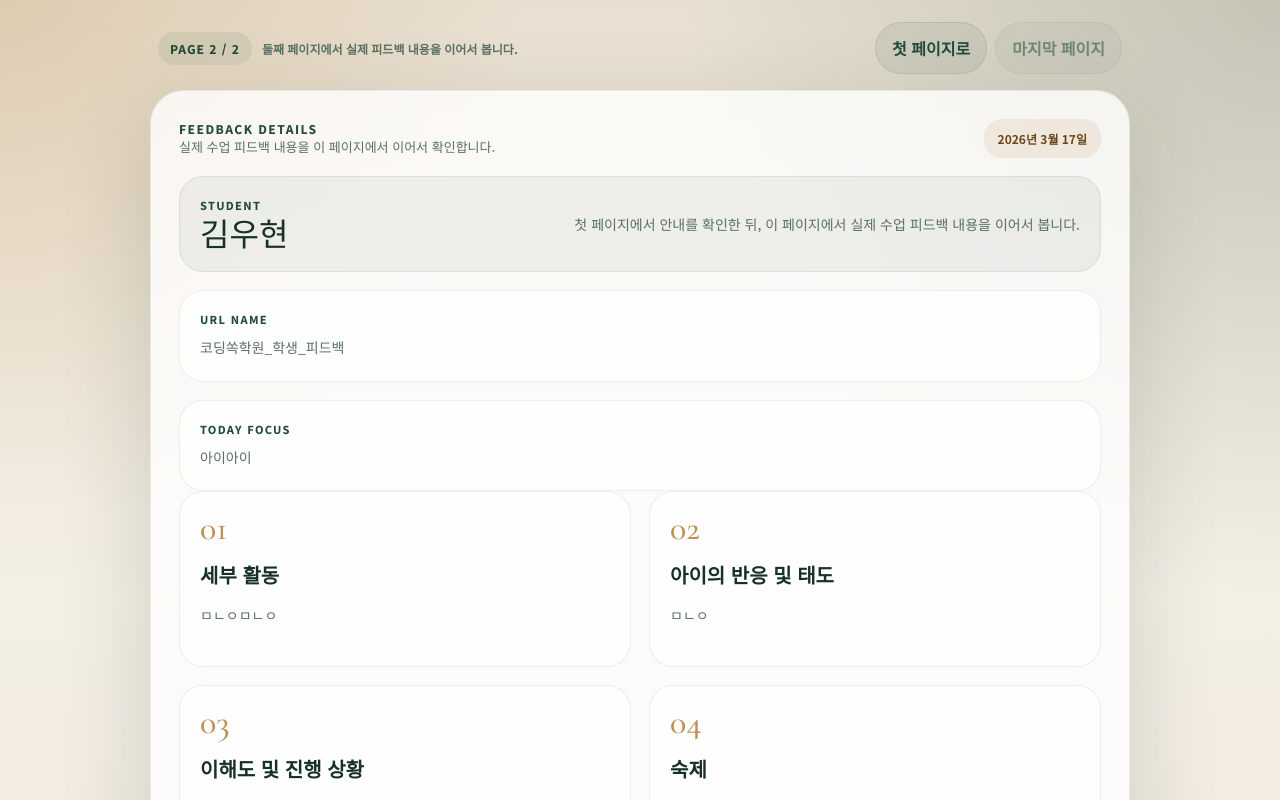
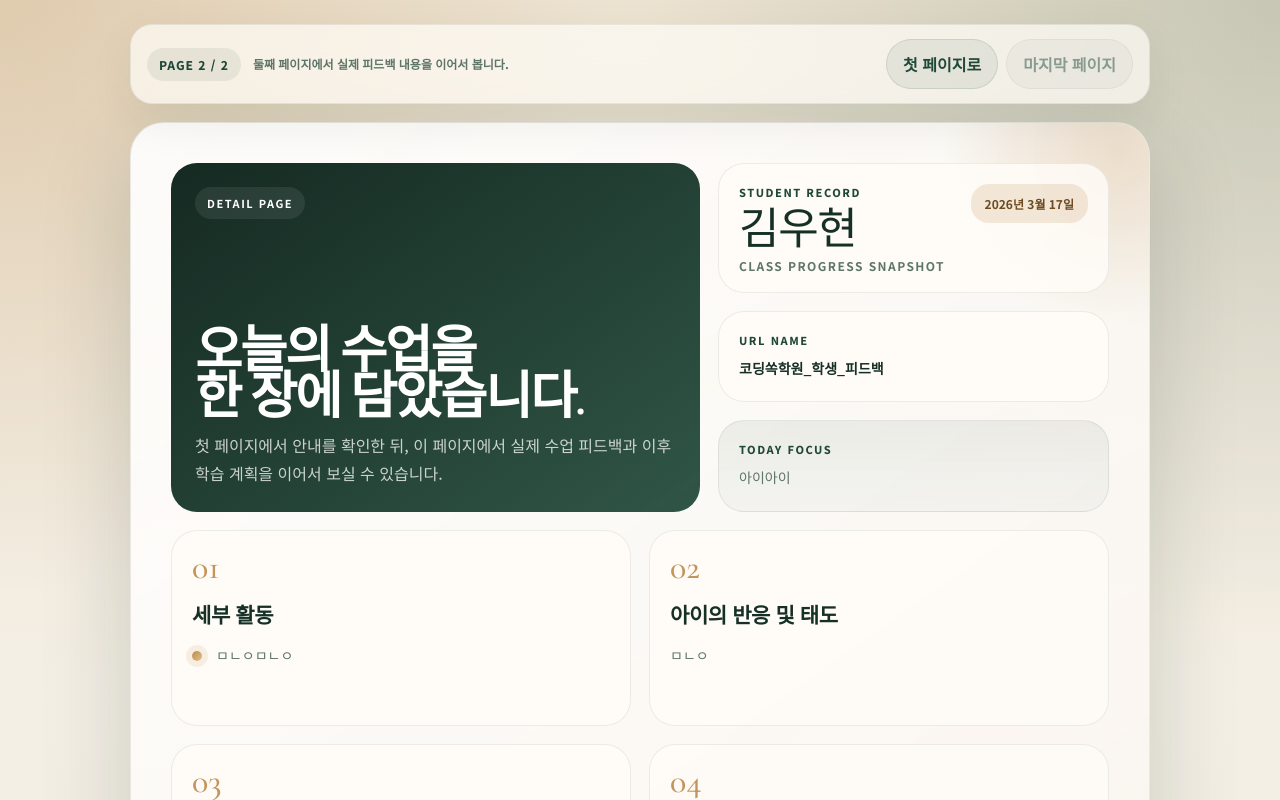
Before and after one commit to ProCodeJH/feedback-share-url, a website: page 코딩쏙학원_학생_피드백/index.html in a window 1280 px wide. Both pictures are taken after a click on the button "피드백 보기". Shown: the top 800 px of the page. Drawn offline with nearby package versions, Linux system fonts and the light colour scheme.

Commit message:
Publish feedback page: 코딩쏙학원_학생_피드백

```diff
--- a/코딩쏙학원_학생_피드백/index.html
+++ b/코딩쏙학원_학생_피드백/index.html
@@ -9,109 +9,231 @@
   <link href="https://fonts.googleapis.com/css2?family=Cormorant+Garamond:wght@500;600;700&family=Noto+Sans+KR:wght@400;500;700;800&display=swap" rel="stylesheet">
   <style>
     :root {
-      --paper: #f4efe5;
-      --ink: #173127;
-      --ink-soft: #597063;
-      --forest: #224a3a;
-      --forest-deep: #142b21;
-      --gold: #b98745;
-      --line: rgba(23,49,39,0.1);
-      --shadow: 0 28px 90px rgba(20,43,33,0.16);
+      --bg: #f4efe5;
+      --bg-deep: #ece2d0;
+      --panel: rgba(255, 252, 247, 0.84);
+      --panel-strong: rgba(255,255,255,0.9);
+      --ink: #163026;
+      --ink-soft: #5e7569;
+      --forest: #1f4838;
+      --forest-deep: #10251d;
+      --gold: #bc8a4d;
+      --gold-soft: rgba(188, 138, 77, 0.18);
+      --line: rgba(22, 48, 38, 0.1);
+      --shadow: 0 28px 90px rgba(16, 37, 29, 0.18);
+      --radius-xl: 34px;
+      --radius-lg: 26px;
+      --radius-md: 20px;
     }
+
     * { box-sizing: border-box; }
     html, body { margin: 0; min-height: 100%; }
+
     body {
       font-family: "Noto Sans KR", sans-serif;
       color: var(--ink);
       background:
-        radial-gradient(circle at top left, rgba(185,135,69,0.22), transparent 28%),
-        radial-gradient(circle at top right, rgba(34,74,58,0.18), transparent 32%),
-        linear-gradient(180deg, #e8dfd0 0%, var(--paper) 44%, #ece4d8 100%);
+        radial-gradient(circle at top left, rgba(188, 138, 77, 0.26), transparent 30%),
+        radial-gradient(circle at top right, rgba(31, 72, 56, 0.18), transparent 32%),
+        linear-gradient(180deg, var(--bg-deep) 0%, var(--bg) 46%, #efe8dc 100%);
+      overflow-x: hidden;
     }
-    .shell { min-height: 100vh; padding: 22px; }
+
+    body::before {
+      content: "";
+      position: fixed;
+      inset: 0;
+      pointer-events: none;
+      background:
+        linear-gradient(rgba(255,255,255,0.14) 1px, transparent 1px),
+        linear-gradient(90deg, rgba(255,255,255,0.14) 1px, transparent 1px);
+      background-size: 26px 26px;
+      opacity: 0.18;
+      mix-blend-mode: soft-light;
+    }
+
+    .shell {
+      min-height: 100vh;
+      padding: 24px 18px 40px;
+    }
+
     .viewer-nav {
+      position: sticky;
+      top: 16px;
+      z-index: 10;
       display: flex;
       justify-content: space-between;
       align-items: center;
-      gap: 12px;
-      max-width: 980px;
-      margin: 0 auto 16px;
-      padding: 0 8px;
+      gap: 14px;
+      max-width: 1020px;
+      margin: 0 auto 18px;
+      padding: 14px 16px;
+      border-radius: 22px;
+      background: rgba(255,252,247,0.7);
+      border: 1px solid rgba(22, 48, 38, 0.08);
+      backdrop-filter: blur(16px);
+      box-shadow: 0 16px 44px rgba(16, 37, 29, 0.08);
     }
+
     .viewer-meta {
       display: flex;
       align-items: center;
-      gap: 10px;
+      gap: 12px;
+      min-width: 0;
       color: var(--ink-soft);
       font-size: 12px;
       font-weight: 700;
     }
+
     .page-pill {
       display: inline-flex;
       align-items: center;
       justify-content: center;
-      min-width: 88px;
+      min-width: 92px;
       padding: 8px 12px;
       border-radius: 999px;
-      background: rgba(34,74,58,0.08);
+      background: rgba(31, 72, 56, 0.08);
       color: var(--forest);
       font-size: 12px;
       font-weight: 800;
       letter-spacing: 0.08em;
       text-transform: uppercase;
+      flex-shrink: 0;
     }
-    .viewer-buttons { display: flex; gap: 8px; }
+
+    #page-caption {
+      min-width: 0;
+      line-height: 1.55;
+    }
+
+    .viewer-buttons {
+      display: flex;
+      gap: 8px;
+      flex-shrink: 0;
+    }
+
     button {
       appearance: none;
-      border: 1px solid rgba(34,74,58,0.1);
+      border: 1px solid rgba(31, 72, 56, 0.12);
       border-radius: 999px;
-      padding: 13px 16px;
+      padding: 12px 16px;
       font: inherit;
       font-weight: 800;
       cursor: pointer;
-      background: rgba(34,74,58,0.08);
+      background: rgba(31, 72, 56, 0.08);
       color: var(--forest);
+      transition: transform 0.18s ease, opacity 0.18s ease, background 0.18s ease;
     }
-    button:disabled { opacity: 0.55; cursor: not-allowed; }
+
+    button:hover { transform: translateY(-1px); }
+    button:disabled { opacity: 0.5; cursor: not-allowed; transform: none; }
+
     .sheet {
-      max-width: 980px;
+      position: relative;
+      max-width: 1020px;
       margin: 0 auto;
-      padding: 28px;
-      border-radius: 34px;
-      background: rgba(255,255,255,0.78);
-      border: 1px solid rgba(23,49,39,0.08);
+      padding: clamp(24px, 3.8vw, 40px);
+      border-radius: var(--radius-xl);
+      background:
+        linear-gradient(145deg, rgba(255,255,255,0.9), rgba(248,242,234,0.96));
+      border: 1px solid rgba(22, 48, 38, 0.08);
       box-shadow: var(--shadow);
+      overflow: hidden;
+      isolation: isolate;
     }
+
+    .sheet::before,
+    .sheet::after {
+      content: "";
+      position: absolute;
+      border-radius: 50%;
+      z-index: -1;
+    }
+
+    .sheet::before {
+      width: 360px;
+      height: 360px;
+      right: -150px;
+      top: -150px;
+      background: radial-gradient(circle, rgba(188, 138, 77, 0.24), transparent 70%);
+    }
+
+    .sheet::after {
+      width: 420px;
+      height: 420px;
+      left: -210px;
+      bottom: -220px;
+      background: radial-gradient(circle, rgba(31, 72, 56, 0.16), transparent 72%);
+    }
+
     .page { display: none; }
     .page.is-active { display: block; }
+
     .cover-page {
-      min-height: 640px;
+      min-height: 720px;
       display: flex;
       align-items: center;
       justify-content: center;
-      padding: clamp(28px, 5vw, 56px);
     }
+
     .cover-card {
       width: 100%;
-      max-width: 760px;
-      padding: clamp(28px, 5vw, 52px);
-      border-radius: 32px;
-      background: linear-gradient(145deg, rgba(20,43,33,0.98), rgba(34,74,58,0.94));
+      max-width: 820px;
+      padding: clamp(30px, 5vw, 54px);
+      border-radius: 38px;
+      background:
+        radial-gradient(circle at top, rgba(255,255,255,0.1), transparent 30%),
+        linear-gradient(145deg, rgba(16, 37, 29, 0.98), rgba(31, 72, 56, 0.95));
       color: white;
       text-align: center;
-      box-shadow: 0 26px 70px rgba(20,43,33,0.22);
+      box-shadow: 0 34px 90px rgba(16, 37, 29, 0.26);
+      position: relative;
+      overflow: hidden;
     }
+
+    .cover-card::before {
+      content: "";
+      position: absolute;
+      inset: 0;
+      background:
+        repeating-linear-gradient(
+          -35deg,
+          rgba(255,255,255,0.05) 0 1px,
+          transparent 1px 18px
+        );
+      opacity: 0.5;
+      pointer-events: none;
+    }
+
+    .cover-card > * { position: relative; }
+
     .cover-logo-wrap {
       display: flex;
       justify-content: center;
       margin-bottom: 24px;
     }
+
+    .cover-logo-shell {
+      width: 168px;
+      height: 168px;
+      display: grid;
+      place-items: center;
+      border-radius: 50%;
+      background:
+        linear-gradient(145deg, rgba(255,255,255,0.18), rgba(255,255,255,0.02));
+      border: 1px solid rgba(255,255,255,0.12);
+      box-shadow:
+        0 18px 46px rgba(0,0,0,0.18),
+        inset 0 0 0 12px rgba(255,255,255,0.04);
+      backdrop-filter: blur(8px);
+    }
+
     .cover-logo {
-      width: min(240px, 52vw);
-      max-width: 240px;
+      width: 104px;
       height: auto;
-      filter: drop-shadow(0 18px 30px rgba(0,0,0,0.18));
+      filter: drop-shadow(0 16px 22px rgba(0,0,0,0.22));
     }
+
     .cover-kicker {
       display: inline-flex;
       align-items: center;
@@ -121,137 +243,249 @@
       background: rgba(255,255,255,0.08);
       font-size: 12px;
       font-weight: 700;
-      letter-spacing: 0.1em;
+      letter-spacing: 0.14em;
       text-transform: uppercase;
     }
+
     .cover-kicker::before {
       content: "";
       width: 8px;
       height: 8px;
       border-radius: 50%;
-      background: linear-gradient(135deg, #f0c27b, #c7954d);
+      background: linear-gradient(135deg, #f3cb8c, #c9954a);
+      box-shadow: 0 0 0 6px rgba(243, 203, 140, 0.14);
     }
+
     .cover-title {
-      margin: 22px 0 14px;
+      margin: 24px 0 14px;
       font-family: "Cormorant Garamond", serif;
-      font-size: clamp(46px, 6vw, 70px);
+      font-size: clamp(48px, 7vw, 82px);
       line-height: 0.9;
+      letter-spacing: -0.04em;
+    }
+
+    .cover-message {
+      margin: 0 auto;
+      max-width: 25ch;
+      font-size: clamp(22px, 3vw, 36px);
+      font-weight: 700;
+      line-height: 1.46;
+    }
+
+    .cover-message strong {
+      color: #f2cb90;
+      font-weight: 800;
+    }
+
+    .cover-sub {
+      margin: 20px auto 0;
+      max-width: 48ch;
+      color: rgba(255,255,255,0.72);
+      font-size: 14px;
+      line-height: 1.85;
+    }
+
+    .detail-head {
+      display: grid;
+      grid-template-columns: minmax(0, 1.15fr) minmax(300px, 0.85fr);
+      gap: 18px;
+      margin-bottom: 18px;
+    }
+
+    .welcome-card {
+      padding: 24px;
+      border-radius: var(--radius-lg);
+      background:
+        linear-gradient(145deg, rgba(16, 37, 29, 0.98), rgba(31, 72, 56, 0.92));
+      color: white;
+      min-height: 260px;
+      display: flex;
+      flex-direction: column;
+      justify-content: space-between;
+    }
+
+    .welcome-card .eyebrow {
+      width: fit-content;
+      padding: 8px 12px;
+      border-radius: 999px;
+      background: rgba(255,255,255,0.08);
+      font-size: 11px;
+      font-weight: 700;
+      letter-spacing: 0.14em;
+      text-transform: uppercase;
+    }
+
+    .welcome-card h2 {
+      margin: 20px 0 10px;
+      font-family: "Cormorant Garamond", serif;
+      font-size: clamp(38px, 4vw, 60px);
+      line-height: 0.9;
+      letter-spacing: -0.04em;
+    }
+
+    .welcome-card p {
+      margin: 0;
+      color: rgba(255,255,255,0.76);
+      line-height: 1.8;
+    }
+
+    .summary-stack {
+      display: grid;
+      gap: 18px;
+    }
+
+    .summary-card,
+    .focus-card,
+    .meta-card,
+    .section-card {
+      padding: 20px;
+      border-radius: var(--radius-lg);
+      background: var(--panel);
+      border: 1px solid rgba(22, 48, 38, 0.08);
+    }
+
+    .summary-card {
+      display: flex;
+      justify-content: space-between;
+      gap: 16px;
+      align-items: start;
+    }
+
+    .meta-kicker {
+      color: var(--forest);
+      font-size: 11px;
+      font-weight: 800;
+      letter-spacing: 0.14em;
+      text-transform: uppercase;
+    }
+
+    .student-name {
+      margin-top: 10px;
+      color: var(--ink);
+      font-family: "Cormorant Garamond", serif;
+      font-size: clamp(32px, 4vw, 44px);
+      line-height: 0.92;
       letter-spacing: -0.03em;
     }
-    .cover-message {
-      margin: 0 auto;
-      max-width: 24ch;
-      font-size: clamp(22px, 3.1vw, 34px);
+
+    .student-name span {
+      display: block;
+      margin-top: 10px;
+      color: var(--ink-soft);
+      font-family: "Noto Sans KR", sans-serif;
+      font-size: 12px;
       font-weight: 700;
-      line-height: 1.45;
-    }
-    .cover-message strong { color: #f2c98c; }
-    .cover-sub {
-      margin: 18px auto 0;
-      max-width: 42ch;
-      color: rgba(255,255,255,0.74);
-      font-size: 14px;
-      line-height: 1.75;
-    }
-    .page-section-head {
-      display: flex;
-      justify-content: space-between;
-      align-items: end;
-      gap: 12px;
-      margin-bottom: 18px;
-    }
-    .page-title {
-      color: var(--forest);
-      font-size: 12px;
-      font-weight: 800;
       letter-spacing: 0.12em;
       text-transform: uppercase;
     }
-    .page-copy { color: var(--ink-soft); font-size: 13px; line-height: 1.6; }
+
     .date-chip {
       padding: 11px 14px;
       border-radius: 18px;
-      background: rgba(185,135,69,0.12);
-      color: #6b4717;
+      background: var(--gold-soft);
+      color: #6d4a1f;
       font-size: 12px;
       font-weight: 700;
+      white-space: nowrap;
     }
-    .mini-summary,
-    .slug-box,
-    .focus-box,
-    .card {
-      padding: 20px;
-      border-radius: 24px;
-      background: rgba(255,255,255,0.74);
-      border: 1px solid rgba(23,49,39,0.08);
+
+    .focus-card {
+      background:
+        linear-gradient(180deg, rgba(31, 72, 56, 0.07), rgba(31, 72, 56, 0.03));
     }
-    .mini-summary {
-      display: flex;
-      justify-content: space-between;
-      align-items: center;
-      gap: 16px;
-      margin-bottom: 18px;
-      background: rgba(34,74,58,0.06);
-    }
-    .mini-summary strong,
-    .slug-box strong,
-    .focus-box strong {
+
+    .focus-card strong,
+    .meta-card strong,
+    .section-card strong {
       display: block;
       margin-bottom: 8px;
       color: var(--forest);
       font-size: 11px;
       font-weight: 800;
-      letter-spacing: 0.12em;
+      letter-spacing: 0.14em;
       text-transform: uppercase;
     }
-    .mini-name {
-      color: var(--ink);
-      font-family: "Cormorant Garamond", serif;
-      font-size: 32px;
-      line-height: 0.95;
-    }
-    .mini-text,
-    .slug-box div,
-    .focus-box p,
-    .body-text,
-    .list li {
+
+    .focus-body,
+    .meta-value,
+    .body-text {
+      margin: 0;
       color: var(--ink-soft);
       font-size: 14px;
-      line-height: 1.8;
-      margin: 0;
+      line-height: 1.85;
       white-space: pre-wrap;
       word-break: keep-all;
     }
-    .detail-top,
-    .grid {
+
+    .meta-value {
+      color: var(--ink);
+      font-weight: 700;
+      word-break: break-all;
+    }
+
+    .section-grid {
       display: grid;
+      grid-template-columns: repeat(2, minmax(0, 1fr));
       gap: 18px;
     }
-    .grid { grid-template-columns: repeat(2, minmax(0, 1fr)); }
-    .card {
+
+    .section-card {
+      min-height: 196px;
       display: grid;
       gap: 14px;
       align-content: start;
-      min-height: 176px;
     }
-    .card.span-2 { grid-column: span 2; }
-    .index {
-      color: rgba(185,135,69,0.92);
+
+    .section-card.span-2 { grid-column: span 2; }
+
+    .section-index {
+      color: rgba(188, 138, 77, 0.9);
       font-family: "Cormorant Garamond", serif;
       font-size: 34px;
       line-height: 1;
     }
-    .card h3 { margin: 0; font-size: 20px; font-weight: 800; }
-    .list {
+
+    .section-title {
+      margin: 0;
+      color: var(--ink);
+      font-size: 21px;
+      font-weight: 800;
+      letter-spacing: -0.02em;
+    }
+
+    .activity-list {
       margin: 0;
       padding: 0;
       list-style: none;
       display: grid;
       gap: 12px;
     }
-    .placeholder { color: rgba(89,112,99,0.62); font-style: italic; }
+
+    .activity-list li {
+      display: grid;
+      grid-template-columns: 14px 1fr;
+      gap: 10px;
+      color: var(--ink-soft);
+      font-size: 14px;
+      line-height: 1.75;
+    }
+
+    .bullet {
+      width: 10px;
+      height: 10px;
+      margin-top: 8px;
+      border-radius: 50%;
+      background: linear-gradient(135deg, var(--gold), #e2c08e);
+      box-shadow: 0 0 0 6px rgba(188, 138, 77, 0.12);
+    }
+
+    .placeholder {
+      color: rgba(94, 117, 105, 0.64);
+      font-style: italic;
+    }
+
     .foot {
-      margin-top: 20px;
+      margin-top: 22px;
       padding-top: 18px;
       border-top: 1px solid var(--line);
       display: flex;
@@ -260,27 +494,52 @@
       align-items: center;
       color: var(--ink-soft);
       font-size: 12px;
-      line-height: 1.6;
+      line-height: 1.7;
     }
+
     .brand {
+      display: flex;
+      align-items: center;
+      gap: 10px;
       color: var(--forest);
       font-size: 12px;
       font-weight: 800;
-      letter-spacing: 0.08em;
+      letter-spacing: 0.1em;
       text-transform: uppercase;
     }
-    @media (max-width: 900px) {
+
+    .brand::before {
+      content: "";
+      width: 12px;
+      height: 12px;
+      border-radius: 50%;
+      background: linear-gradient(135deg, var(--forest), var(--gold));
+    }
+
+    @media (max-width: 920px) {
       .viewer-nav,
-      .page-section-head,
-      .mini-summary,
+      .summary-card,
       .foot {
         flex-direction: column;
         align-items: start;
       }
-      .grid { grid-template-columns: 1fr; }
-      .card.span-2 { grid-column: span 1; }
-      .viewer-buttons { width: 100%; }
-      .viewer-buttons button { flex: 1; }
+
+      .viewer-buttons {
+        width: 100%;
+      }
+
+      .viewer-buttons button {
+        flex: 1;
+      }
+
+      .detail-head,
+      .section-grid {
+        grid-template-columns: 1fr;
+      }
+
+      .section-card.span-2 {
+        grid-column: span 1;
+      }
     }
   </style>
 </head>
@@ -288,85 +547,101 @@
   <div class="shell">
     <div class="viewer-nav">
       <div class="viewer-meta">
-        <div class="page-pill" id="page-pill">PAGE 1 / 2</div>
-        <div id="page-caption">첫 페이지는 안내 표지이고, 다음 버튼을 누르면 실제 피드백이 열립니다.</div>
+        <div class="page-pill" id="page-pill">Page 1 / 2</div>
+        <div id="page-caption">첫 페이지는 안내 표지이고, 다음 버튼을 누르면 실제 피드백 내용이 열립니다.</div>
       </div>
       <div class="viewer-buttons">
         <button id="btn-prev-page" type="button">이전 페이지</button>
         <button id="btn-next-page" type="button">피드백 보기</button>
       </div>
     </div>
+
     <article class="sheet">
       <section class="page is-active" data-page="1">
         <section class="cover-page">
           <div class="cover-card">
             <div class="cover-logo-wrap">
+              <div class="cover-logo-shell">
                 <img class="cover-logo" src="../logo.png" alt="코딩쏙 학원 로고">
               </div>
-            <div class="cover-kicker">Class Feedback Notice</div>
-            <h2 class="cover-title">학부모님<br>안녕하세요.</h2>
+            </div>
+            <div class="cover-kicker">Lesson Letter</div>
+            <h1 class="cover-title">학부모님<br>안녕하세요.</h1>
             <p class="cover-message">코딩쏙 학원입니다.<br><strong>김우현 학생</strong>의 오늘의 수업 피드백 안내드립니다.</p>
             <p class="cover-sub">2026년 3월 17일 수업 내용을 다음 페이지에서 확인하실 수 있습니다.</p>
           </div>
         </section>
       </section>
+
       <section class="page" data-page="2">
-        <div class="page-section-head">
+        <div class="detail-head">
+          <section class="welcome-card">
+            <div class="eyebrow">Detail Page</div>
             <div>
-            <div class="page-title">Feedback Details</div>
-            <div class="page-copy">실제 수업 피드백 내용을 이 페이지에서 이어서 확인합니다.</div>
+              <h2>오늘의 수업을<br>한 장에 담았습니다.</h2>
+              <p>첫 페이지에서 안내를 확인한 뒤, 이 페이지에서 실제 수업 피드백과 이후 학습 계획을 이어서 보실 수 있습니다.</p>
+            </div>
+          </section>
+
+          <div class="summary-stack">
+            <section class="summary-card">
+              <div>
+                <div class="meta-kicker">Student Record</div>
+                <div class="student-name">김우현<span>Class Progress Snapshot</span></div>
               </div>
               <div class="date-chip">2026년 3월 17일</div>
-        </div>
-        <div class="mini-summary">
-          <div>
-            <strong>Student</strong>
-            <div class="mini-name">김우현</div>
-          </div>
-          <div class="mini-text">첫 페이지에서 안내를 확인한 뒤, 이 페이지에서 실제 수업 피드백 내용을 이어서 봅니다.</div>
-        </div>
-        <div class="detail-top">
-          <div class="slug-box">
+            </section>
+
+            <section class="meta-card">
               <strong>URL Name</strong>
-            <div>코딩쏙학원_학생_피드백</div>
-          </div>
-          <div class="focus-box">
+              <div class="meta-value">코딩쏙학원_학생_피드백</div>
+            </section>
+
+            <section class="focus-card">
               <strong>Today Focus</strong>
-            <p>아이아이</p>
+              <p class="focus-body">아이아이</p>
+            </section>
           </div>
         </div>
-        <section class="grid">
-          <section class="card">
-            <div class="index">01</div>
-            <h3>세부 활동</h3>
-            <ul class="list"><li>ㅁㄴㅇㅁㄴㅇ</li></ul>
+
+        <section class="section-grid">
+          <section class="section-card">
+            <div class="section-index">01</div>
+            <h3 class="section-title">세부 활동</h3>
+            <ul class="activity-list"><li><span class="bullet"></span><span>ㅁㄴㅇㅁㄴㅇ</span></li></ul>
           </section>
-          <section class="card">
-            <div class="index">02</div>
-            <h3>아이의 반응 및 태도</h3>
+
+          <section class="section-card">
+            <div class="section-index">02</div>
+            <h3 class="section-title">아이의 반응 및 태도</h3>
             <p class="body-text">ㅁㄴㅇ</p>
           </section>
-          <section class="card">
-            <div class="index">03</div>
-            <h3>이해도 및 진행 상황</h3>
+
+          <section class="section-card">
+            <div class="section-index">03</div>
+            <h3 class="section-title">이해도 및 진행 상황</h3>
             <p class="body-text">ㅁㄴㅇㅁㄴㅇ</p>
           </section>
-          <section class="card">
-            <div class="index">04</div>
-            <h3>숙제</h3>
+
+          <section class="section-card">
+            <div class="section-index">04</div>
+            <h3 class="section-title">숙제</h3>
             <p class="body-text">ㅁㄴㅇ</p>
           </section>
-          <section class="card span-2">
-            <div class="index">05</div>
-            <h3>다음 수업 계획</h3>
+
+          <section class="section-card span-2">
+            <div class="section-index">05</div>
+            <h3 class="section-title">다음 수업 계획</h3>
             <p class="body-text">ㅁㄴㅇ</p>
           </section>
-          <section class="card span-2">
-            <div class="index">06</div>
-            <h3>추가 전달사항</h3>
+
+          <section class="section-card span-2">
+            <div class="section-index">06</div>
+            <h3 class="section-title">추가 전달사항</h3>
             <p class="body-text">ㅁㄴㅇㅁ</p>
           </section>
         </section>
+
         <footer class="foot">
           <div class="brand">Class Feedback Letter</div>
           <div>코딩쏙 학원 수업 피드백 안내 페이지입니다.</div>
@@ -374,6 +649,7 @@
       </section>
     </article>
   </div>
+
   <script>
     const pages = Array.from(document.querySelectorAll(".page"));
     const pagePill = document.getElementById("page-pill");
@@ -381,14 +657,16 @@
     const prevButton = document.getElementById("btn-prev-page");
     const nextButton = document.getElementById("btn-next-page");
     let currentPage = 1;
+
     function updatePage(page) {
       currentPage = Math.max(1, Math.min(2, page));
       pages.forEach((section) => {
         section.classList.toggle("is-active", Number(section.dataset.page) === currentPage);
       });
-      pagePill.textContent = "PAGE " + currentPage + " / 2";
+
+      pagePill.textContent = "Page " + currentPage + " / 2";
       pageCaption.textContent = currentPage === 1
-        ? "첫 페이지는 안내 표지이고, 다음 버튼을 누르면 실제 피드백이 열립니다."
+        ? "첫 페이지는 안내 표지이고, 다음 버튼을 누르면 실제 피드백 내용이 열립니다."
         : "둘째 페이지에서 실제 피드백 내용을 이어서 봅니다.";
       prevButton.disabled = currentPage === 1;
       nextButton.disabled = currentPage === 2;
@@ -396,6 +674,7 @@
       nextButton.textContent = currentPage === 1 ? "피드백 보기" : "마지막 페이지";
       window.scrollTo({ top: 0, behavior: "smooth" });
     }
+
     prevButton.addEventListener("click", () => updatePage(currentPage - 1));
     nextButton.addEventListener("click", () => updatePage(currentPage + 1));
     updatePage(1);
```
Lines whose indentation alone changed are shown as unchanged.
